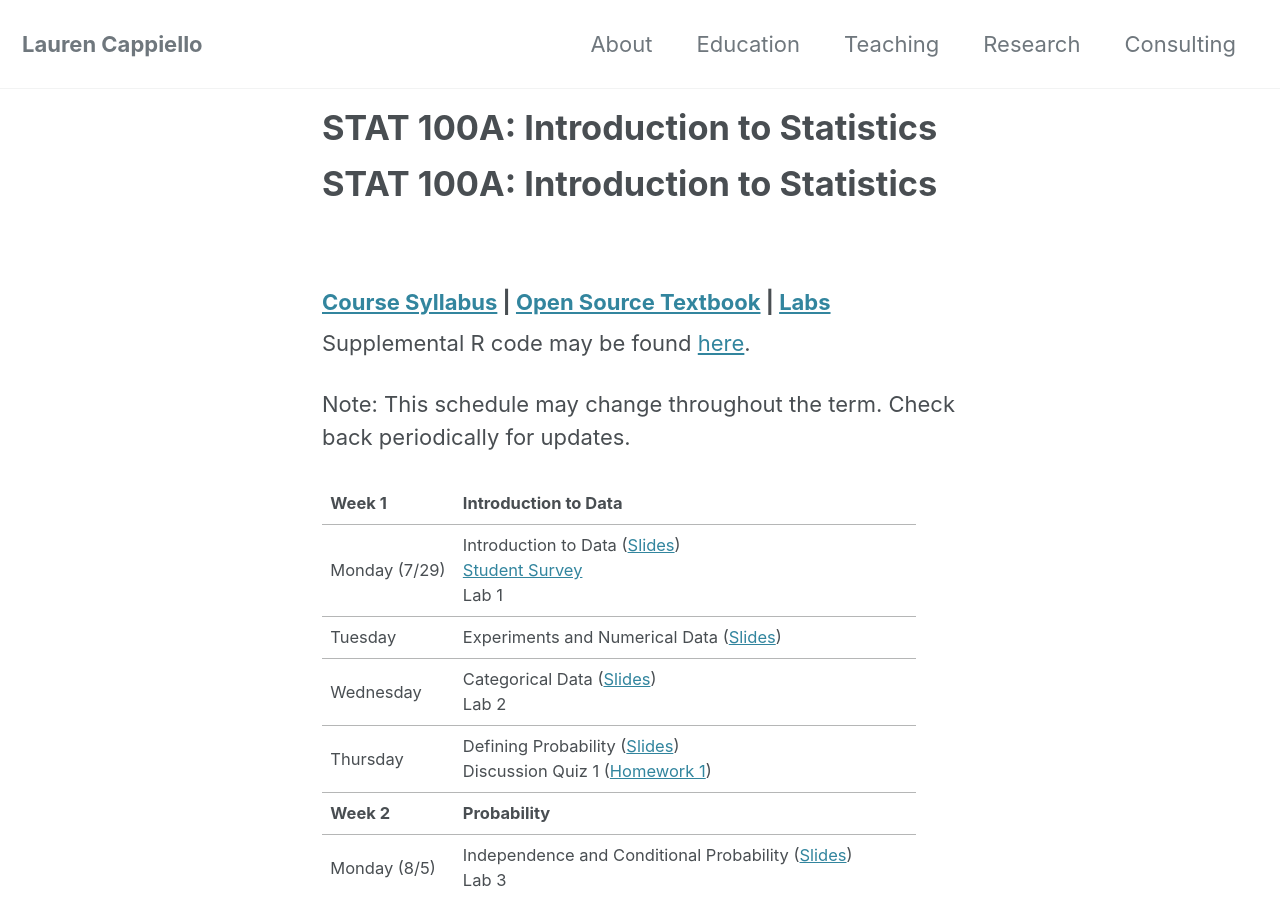
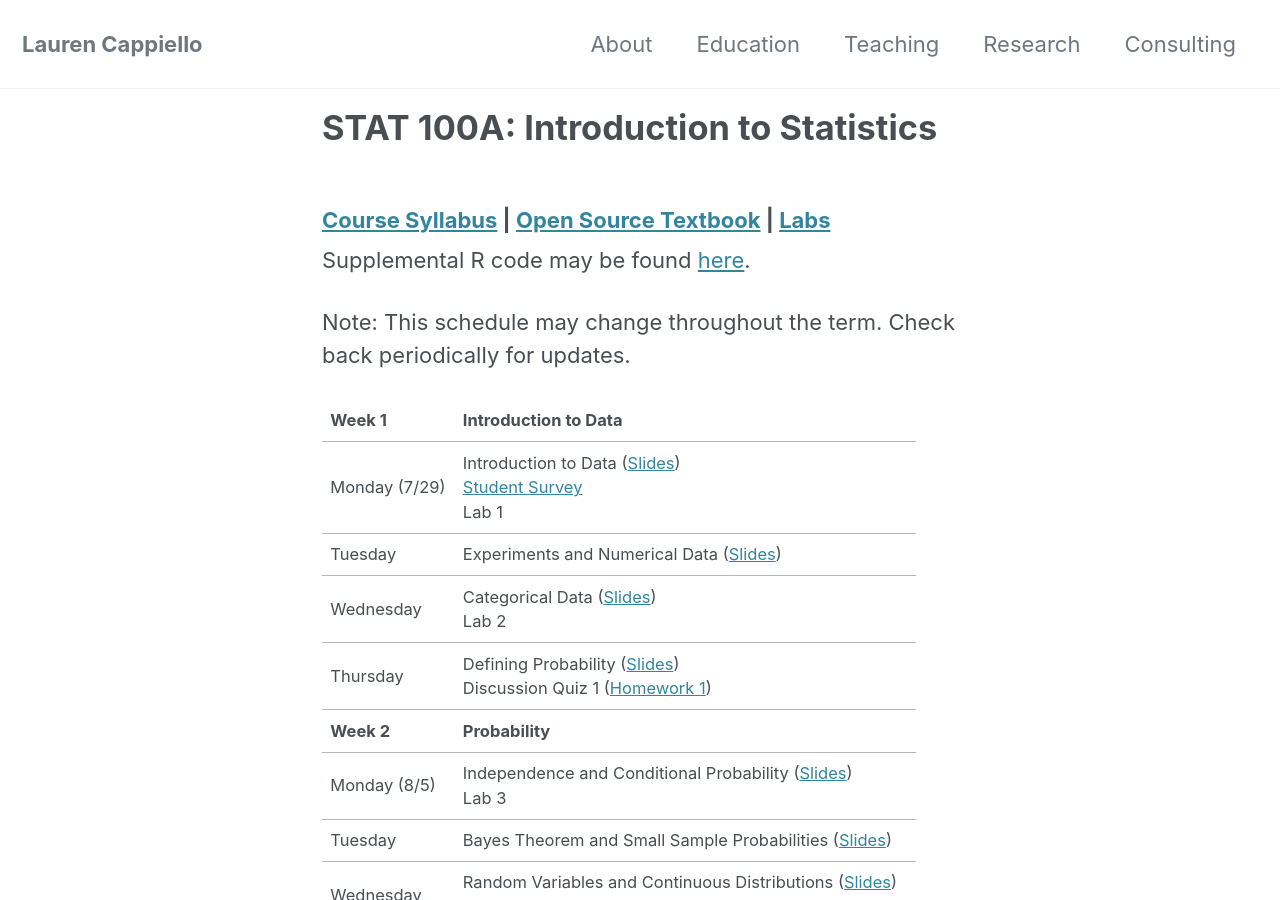
Before and after one commit to lgpcappiello/lgpcappiello.github.io, a Jekyll site: the page built from teaching/stat100a/index.md, in a window 1280 px wide and 900 px high. Built offline with Jekyll 4.4.1, drawn with Linux system fonts in a browser that asks for light colours; cached includes are drawn as plain includes; nearby versions of some CDN libraries; our own code applies the rules of GitHub Pages for plain Markdown files; some of the changed lines change nothing that is shown.

Commit message:
Update index.md

```diff
--- a/teaching/stat100a/index.md
+++ b/teaching/stat100a/index.md
@@ -1,11 +1,11 @@
 ---
 layout: single
+title: "STAT 100A: Introduction to Statistics"
 ---
 
-# STAT 100A: Introduction to Statistics
-### <a href="https://lgpcappiello.github.io/teaching/stat100a/syllabus.pdf" target="blank">Course Syllabus</a> | <a href="https://www.openintro.org/stat/textbook.php?stat_book=os" target="blank">Open Source Textbook</a> | <a href="https://lgpcappiello.github.io/teaching/stat100a/labs.html" target="blank">Labs</a>
+### <a href="https://lgpcappiello.github.io/teaching/stat100a/syllabus.pdf" target="blank">Course Syllabus</a> | <a href="https://www.openintro.org/stat/textbook.php?stat_book=os" target="blank">Open Source Textbook</a> | <a href="https://lgpcappiello.github.io/teaching/stat100a/labs" target="blank">Labs</a>
 
-Supplemental R code may be found <a href="https://lgpcappiello.github.io/teaching/stat100a/RCode.html">here</a>.
+Supplemental R code may be found <a href="https://lgpcappiello.github.io/teaching/stat100a/RCode">here</a>.
 
 Note: This schedule may change throughout the term. Check back periodically for updates.
 
@@ -19,7 +19,7 @@ Note: This schedule may change throughout the term. Check back periodically for
   <tr><td>Wednesday              </td><td> Categorical Data (<a href="https://lgpcappiello.github.io/teaching/stat100a/slides/W1D3.pdf" target="blank">Slides</a>)
                                             <br> Lab 2 </td></tr>
   <tr><td>Thursday               </td><td>  Defining Probability (<a href="https://lgpcappiello.github.io/teaching/stat100a/slides/W1D4.pdf" target="blank">Slides</a>)
-                                            <br> Discussion Quiz 1 (<a href="https://lgpcappiello.github.io/teaching/stat100a/hw1.html">Homework 1</a>) </td></tr>
+                                            <br> Discussion Quiz 1 (<a href="https://lgpcappiello.github.io/teaching/stat100a/hw1">Homework 1</a>) </td></tr>
 
   <tr><td><strong>Week 2</strong></td><td><strong>Probability</strong></td></tr>
   <tr><td>Monday (8/5)         </td><td>  Independence and Conditional Probability (<a href="https://lgpcappiello.github.io/teaching/stat100a/slides/W2D1.pdf" target="blank">Slides</a>)
@@ -28,8 +28,8 @@ Note: This schedule may change throughout the term. Check back periodically for
   <tr><td>Wednesday              </td><td> Random Variables and Continuous Distributions (<a href="https://lgpcappiello.github.io/teaching/stat100a/slides/W2D3.pdf" target="blank">Slides</a>)
                                             <br> Lab 4 </td></tr>
   <tr><td>Thursday               </td><td>  Normal Distribution (<a href="https://lgpcappiello.github.io/teaching/stat100a/slides/W2D4.pdf" target="blank">Slides</a>)
-                                            <br> Discussion Quiz 2 (<a href="https://lgpcappiello.github.io/teaching/stat100a/hw2.html">Homework 2</a>)
-                                            <br> <a href="https://lgpcappiello.github.io/teaching/stat100a/extracredit1.html">EXTRA CREDIT</a>
+                                            <br> Discussion Quiz 2 (<a href="https://lgpcappiello.github.io/teaching/stat100a/hw2">Homework 2</a>)
+                                            <br> <a href="https://lgpcappiello.github.io/teaching/stat100a/extracredit1">EXTRA CREDIT</a>
   </td></tr>
 
   <tr><td><strong>Week 3</strong></td><td><strong>Distributions</strong></td></tr>
@@ -43,7 +43,7 @@ Note: This schedule may change throughout the term. Check back periodically for
   <tr><td>Wednesday              </td><td> Binomal Distribution (<a href="https://lgpcappiello.github.io/teaching/stat100a/slides/W3D3.pdf" target="blank">Slides</a>)
                                             <br> Lab 6 </td></tr>
   <tr><td>Thursday               </td><td>  Poisson Distribution (<a href="https://lgpcappiello.github.io/teaching/stat100a/slides/W3D4.pdf" target="blank">Slides</a>)
-                                            <br> Discussion Quiz 3 (<a href="https://lgpcappiello.github.io/teaching/stat100a/hw3.html">Homework 3</a>) </td></tr>
+                                            <br> Discussion Quiz 3 (<a href="https://lgpcappiello.github.io/teaching/stat100a/hw3">Homework 3</a>) </td></tr>
 
   <tr><td><strong>Week 4</strong></td><td><strong>Introduction to Inference</strong></td></tr>
   <tr><td>Monday (8/19)        </td><td> Point Estimates and Sampling Variability (<a href="https://lgpcappiello.github.io/teaching/stat100a/slides/W4D1.pdf" target="blank">Slides</a>)
@@ -53,8 +53,8 @@ Note: This schedule may change throughout the term. Check back periodically for
                                             <br> Lab 8 </td></tr>
   <tr><td>Thursday               </td><td> One-Sided Hypothesis Testing for a Proportion (<a href="https://lgpcappiello.github.io/teaching/stat100a/slides/W4D4.pdf" target="blank">Slides</a>)
                                             <br> Go over Midterm.
-                                            <br> Discussion Quiz 4 (<a href="https://lgpcappiello.github.io/teaching/stat100a/hw4.html">Homework 4</a>)
-                                            <br> <a href="https://lgpcappiello.github.io/teaching/stat100a/extracredit2.html">EXTRA CREDIT</a>
+                                            <br> Discussion Quiz 4 (<a href="https://lgpcappiello.github.io/teaching/stat100a/hw4">Homework 4</a>)
+                                            <br> <a href="https://lgpcappiello.github.io/teaching/stat100a/extracredit2">EXTRA CREDIT</a>
   </td></tr>
 
   <tr><td><strong>Week 5</strong></td><td><strong>Inference</strong></td></tr>
@@ -64,7 +64,7 @@ Note: This schedule may change throughout the term. Check back periodically for
   <tr><td>Wednesday              </td><td> Finish Regression, Difference of Two Proportions (<a href="https://lgpcappiello.github.io/teaching/stat100a/slides/W5D3.pdf" target="blank">Slides</a>)
                                           <br> <a href="https://forms.gle/Y2w238Zy72pXsfPk6" target="blank">Lab 10</a> </td></tr>
   <tr><td>Thursday               </td><td> Final Exam Review
-                                          <br> Discussion Quiz 5 (<a href="https://lgpcappiello.github.io/teaching/stat100a/hw5.html">Homework 5</a>) </td></tr>
+                                          <br> Discussion Quiz 5 (<a href="https://lgpcappiello.github.io/teaching/stat100a/hw5">Homework 5</a>) </td></tr>
   <tr><td>Friday (8/30)        </td><td> <em>FINAL EXAM</em> | 8:00 - 10:00 am | OLMH 1208
       <br> <a href="https://lgpcappiello.github.io/teaching/stat100a/PracticeFinal.pdf">Practice Exam</a>
       <br> <a href="https://lgpcappiello.github.io/teaching/stat100a/practicesolns.pdf">Solutions</a>
```
